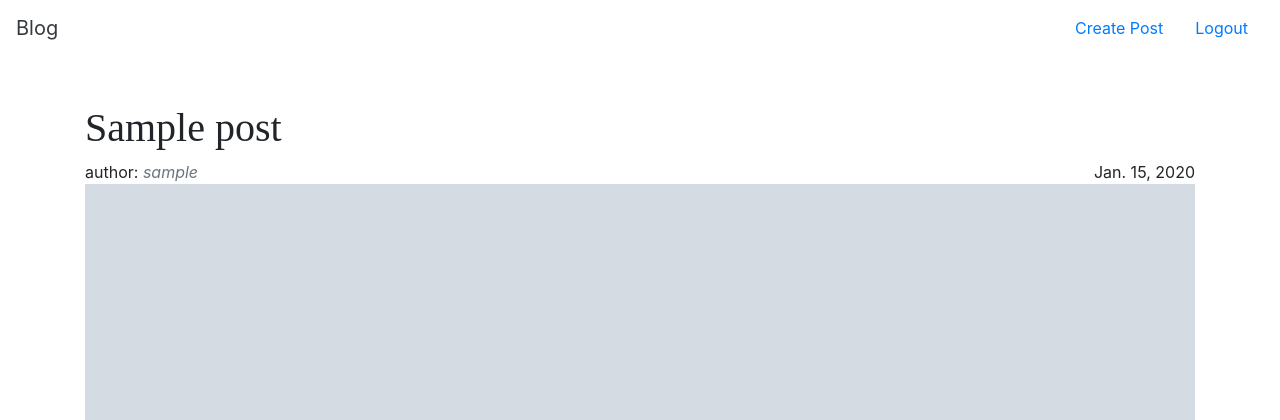
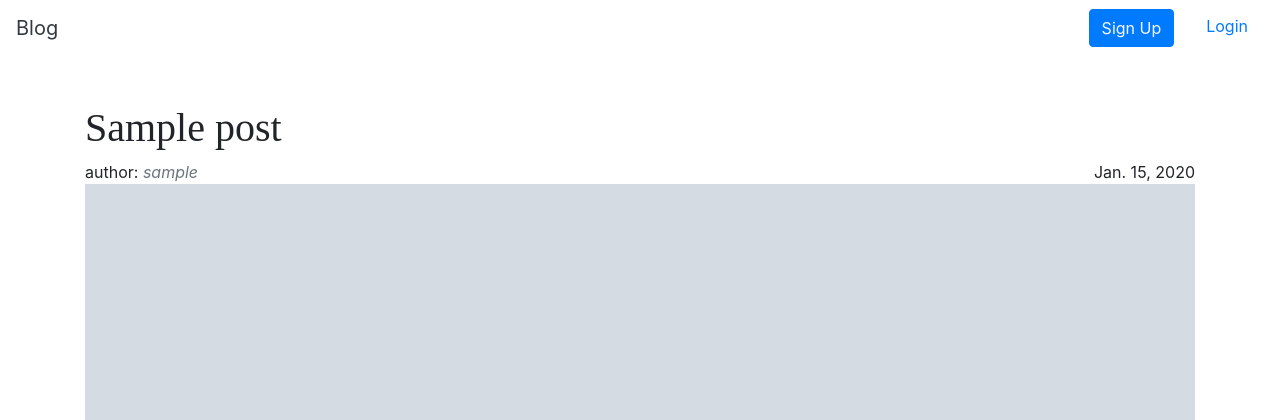
Before and after one commit to hottunasandwich/blog, a Django app: page /1 in a window 1280 px wide. Shown: the top 420 px of the page. Run offline with Django 3.2, Linux system fonts and the light colour scheme; tables that the repository leaves empty hold one stand-in row (values such as "Sample post"); grey boxes marked "Sample" are stand-in pictures; some libraries are stand-ins or nearby versions.

Commit message:
minor bug fixes

```diff
--- a/blog/templates/blog/index.html
+++ b/blog/templates/blog/index.html
@@ -1,6 +1,7 @@
 <!DOCTYPE html>
 <html lang="en">
 {% load static %}
+
 <head>
     <meta charset="UTF-8">
     <meta name="viewport" content="width=device-width, initial-scale=1.0">
@@ -15,14 +16,22 @@
     {% block navbar %}
     <nav class="navbar navbar-expand-lg d-flex justify-content-between">
         <a class="navbar-brand text-dark" href="{% url 'blog:posts' %}">Blog</a>
-        {% if request.user %}<div><a class="mx-3" href="{% url 'blog:create' %}">Create Post</a><a class="mx-3" href="{% url 'users:logout' %}">Logout</a></div>{% else %}<div><a class="mx-3" href="{% url 'users:signup' %}">Sign Up</a><a class="btn btn-link btn-primary mx-3" href="{% url 'users:login' %}">Login</a></div>{% endif %}
+        {% if request.user|lower != 'anonymoususer' %}
+        <div>
+            <a class="mx-3" href="{% url 'blog:create' %}">Create Post</a><a class="mx-3"
+                href="{% url 'users:logout' %}">Logout</a></div>
+                {% else %}
+        <div><a class="btn btn-link btn-primary text-light mx-3"
+                href="{% url 'users:signup' %}">Sign Up</a><a class="mx-3"
+                href="{% url 'users:login' %}">Login</a></div>{% endif %}
     </nav>
     {% endblock %}
     <div role="main" class="container mt-5">
         {% block content %}{% endblock %}
     </div>
     {% block footer %}
-    <footer id="footer" class="footer border-top text-dark mt-5 text-center footer-stick-bottom" style="width: 100%;line-height: 50px;">
+    <footer id="footer" class="footer border-top text-dark mt-5 text-center footer-stick-bottom"
+        style="width: 100%;line-height: 50px;">
         <div class="container">
             <span>Open Source blog template free to use.</span>
         </div>
@@ -34,7 +43,7 @@
         }
     </style>
     <script>
-        function check_footer_status () {
+        function check_footer_status() {
             if (document.getElementById('body').clientHeight + document.getElementById('footer').clientHeight > window.innerHeight) {
                 $('#footer').removeClass('footer-stick-bottom')
             } else {
@@ -44,7 +53,9 @@
         }
         window.onresize = check_footer_status
 
-        check_footer_status()
+        window.onload = function() {
+            check_footer_status()
+        }
     </script>
     {% endblock %}
     {% block extra_script %}
```
